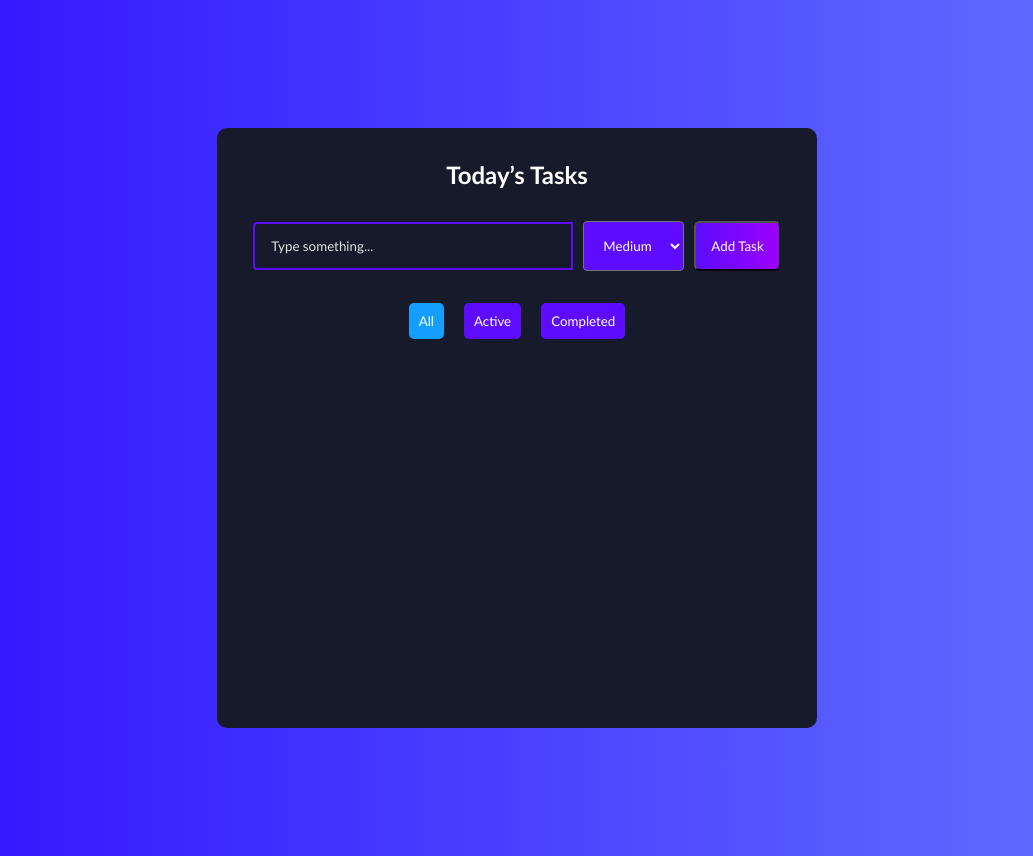
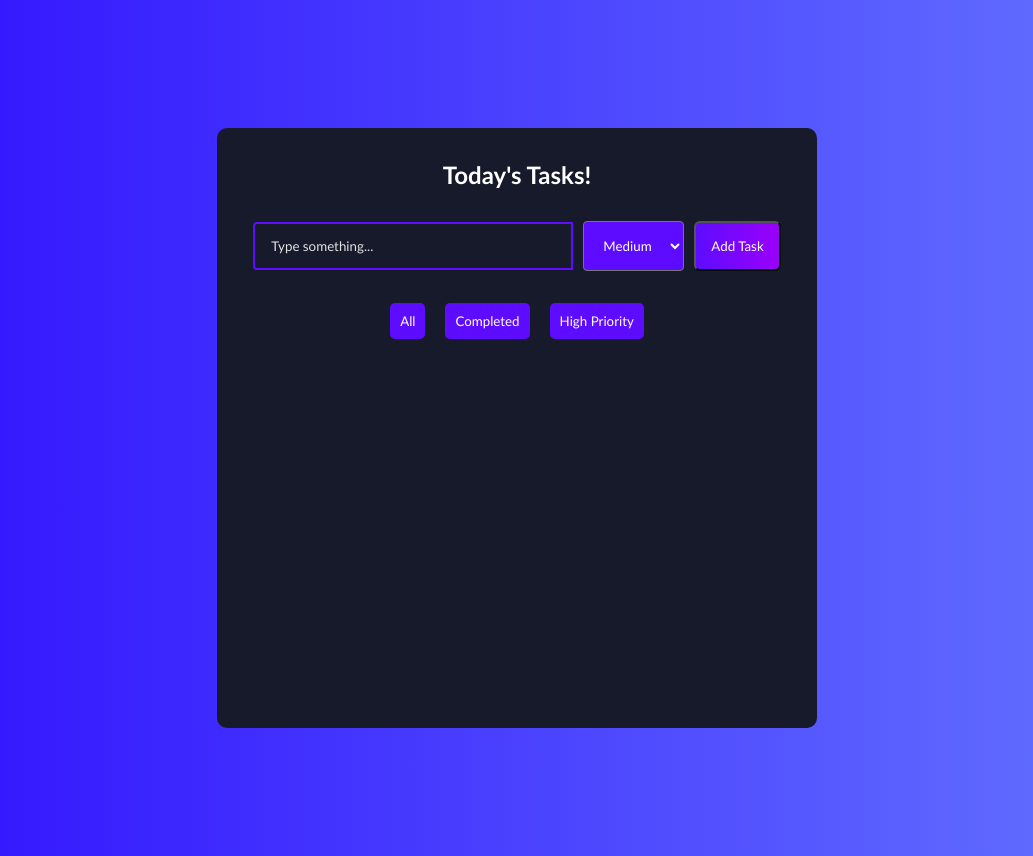
Before and after one commit to mudoker/Todo-App, a React (Vite) app: page / in a window 1280 px wide. Shown: the whole page, without its empty margins (123-1156 px from the left). Built offline with nearby package versions, Linux system fonts and the light colour scheme.

Commit message:
feat: add high priority option and mark as complete features  in Form component

```diff
--- a/src/components/TodoList.jsx
+++ b/src/components/TodoList.jsx
@@ -1,23 +1,25 @@
-import React, { useState, useEffect, useContext, useMemo } from "react";
+import React, { useState, useContext, useMemo, useEffect } from "react";
 import Form from "./Form";
 import { RiCloseCircleLine } from "react-icons/ri";
 import { TiEdit } from "react-icons/ti";
+import { FaCheckCircle } from "react-icons/fa";
 import "../App.css";
-import { CSSTransition, TransitionGroup } from "react-transition-group"; // For animations
 
 const TodosContext = React.createContext([]);
 
 function TodoList() {
-  const [todos, setTodo] = useState(() => {
-    // Load from localStorage on initial render
-    const storedTodos = localStorage.getItem("todos");
-    return storedTodos ? JSON.parse(storedTodos) : [];
-  });
+  const [todos, setTodo] = useState([]);
   const [filter, setFilter] = useState("all");
-  const [lastDeletedTodo, setLastDeletedTodo] = useState(null); // For undo functionality
+  const [lastDeleted, setLastDeleted] = useState(null);
 
+  // Load todos from localStorage on mount
   useEffect(() => {
-    // Save todos to localStorage whenever it changes
+    const savedTodos = JSON.parse(localStorage.getItem("todos"));
+    if (savedTodos) setTodo(savedTodos);
+  }, []);
+
+  // Save todos to localStorage on change
+  useEffect(() => {
     localStorage.setItem("todos", JSON.stringify(todos));
   }, [todos]);
 
@@ -29,15 +31,15 @@ function TodoList() {
 
   const removeTodo = (id) => {
     const removedTodo = todos.find((todo) => todo.id === id);
-    setLastDeletedTodo(removedTodo); // Store the last deleted todo
-    const removeArr = todos.filter((todo) => todo.id !== id);
-    setTodo(removeArr);
+    setLastDeleted(removedTodo);
+    const newTodos = todos.filter((todo) => todo.id !== id);
+    setTodo(newTodos);
   };
 
-  const undoRemoveTodo = () => {
-    if (lastDeletedTodo) {
-      setTodo([lastDeletedTodo, ...todos]);
-      setLastDeletedTodo(null);
+  const undoDelete = () => {
+    if (lastDeleted) {
+      setTodo([lastDeleted, ...todos]);
+      setLastDeleted(null);
     }
   };
 
@@ -56,56 +58,41 @@ function TodoList() {
     setTodo(updatedTodos);
   };
 
-  const filteredTodos = todos.filter((todo) => {
+  const filterTodos = (todos, filter) => {
+    return todos.filter((todo) => {
+      if (filter === "all") return true;
       if (filter === "completed") return todo.isComplete;
-    if (filter === "active") return !todo.isComplete;
-    return true; // 'all' filter
+      if (filter === "priority") return todo.priority === "high";
+      return true;
     });
+  };
+
+  const filteredTodos = useMemo(
+    () => filterTodos(todos, filter),
+    [todos, filter]
+  );
 
   return (
     <div className="todo-app">
-      <h1>Today’s Tasks</h1>
+      <h1>Today's Tasks!</h1>
       <Form onSubmit={addTodo} />
       <div className="filter-buttons">
-        <button
-          onClick={() => setFilter("all")}
-          className={filter === "all" ? "active" : ""}
-        >
-          All
-        </button>
-        <button
-          onClick={() => setFilter("active")}
-          className={filter === "active" ? "active" : ""}
-        >
-          Active
-        </button>
-        <button
-          onClick={() => setFilter("completed")}
-          className={filter === "completed" ? "active" : ""}
-        >
-          Completed
-        </button>
+        <button onClick={() => setFilter("all")}>All</button>
+        <button onClick={() => setFilter("completed")}>Completed</button>
+        <button onClick={() => setFilter("priority")}>High Priority</button>
       </div>
       <TodosContext.Provider value={filteredTodos}>
-        <TransitionGroup className="todo-list">
-          {filteredTodos.map((todo, index) => (
-            <CSSTransition key={todo.id} timeout={500} classNames="todo">
+        {filteredTodos.map((todo) => (
           <Todo
-                key={index}
+            key={todo.id}
             todo={todo}
             completeTodo={completeTodo}
             removeTodo={removeTodo}
             updateTodo={updateTodo}
           />
-            </CSSTransition>
         ))}
-        </TransitionGroup>
       </TodosContext.Provider>
-      {lastDeletedTodo && (
-        <button onClick={undoRemoveTodo} className="undo-button">
-          Undo Last Delete
-        </button>
-      )}
+      {lastDeleted && <button onClick={undoDelete}>Undo Delete</button>}
     </div>
   );
 }
@@ -121,11 +108,16 @@ function Todo({ todo, completeTodo, removeTodo, updateTodo }) {
   if (edit.id) return <Form edit={edit} onSubmit={submitUpdate} />;
 
   return (
-    <div className={todo.isComplete ? "todo-row complete" : "todo-row"}>
-      <div key={todo.id} onClick={() => completeTodo(todo.id)}>
-        {todo.text}
-      </div>
+    <div
+      className={todo.isComplete ? "todo-row complete" : "todo-row"}
+      style={{ borderColor: todo.priority === "high" ? "#ff0000" : "#ffffff" }}
+    >
+      <div key={todo.id}>{todo.text}</div>
       <div className="icons">
+        <FaCheckCircle
+          onClick={() => completeTodo(todo.id)}
+          className="complete-icon"
+        />
         <RiCloseCircleLine
           onClick={() => removeTodo(todo.id)}
           className="delete-icon"
```
Lines whose indentation alone changed are shown as unchanged.
